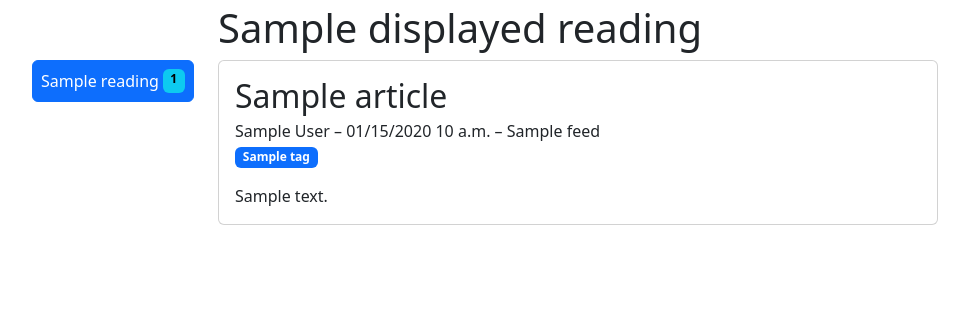
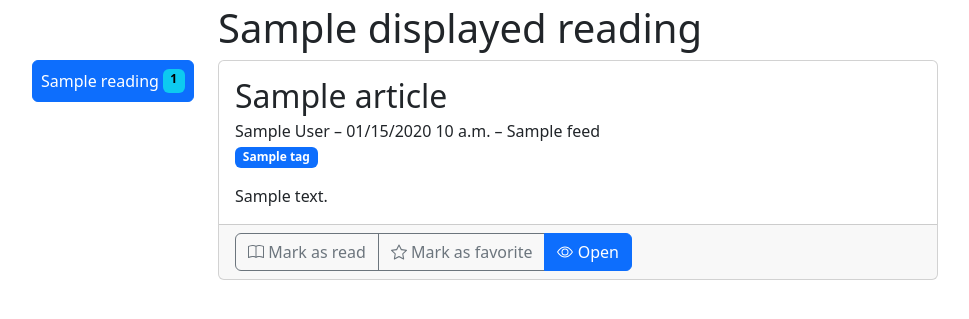
Before and after one commit to Jenselme/legadilo, a Django app: template legadilo/templates/feeds/reading_list_with_articles.html in a window 1280 px wide. Shown: the part 56-375 px from the top of the page, without its empty margins (62-1031 px from the left). Run offline with Django 5.2, Linux system fonts and the light colour scheme; the template is opened without the code that fills it: most values are stand-ins (such as "Sample title", 1, 10 or a date in 2020); some libraries are stand-ins or nearby versions.

Commit message:
feat: add action buttons

```diff
--- /dev/null
+++ b/legadilo/static/css/base.css
@@ -0,0 +1,5 @@
+.bi {
+    display: inline-block;
+    vertical-align: -.125em;
+    fill: currentColor;
+}
--- a/legadilo/templates/base.html
+++ b/legadilo/templates/base.html
@@ -23,6 +23,7 @@
                   integrity="sha512-jnSuA4Ss2PkkikSOLtYs8BlYIeeIK1h99ty4YfvRPAlzr377vr3CXDb7sb7eEEBYjDtcYj+AjBH3FLv5uSJuXg=="
                   crossorigin="anonymous"
                   referrerpolicy="no-referrer" />
+            <link rel="stylesheet" href="{% static 'css/base.css' %}" />
             {% block page_css %}
             {% endblock page_css %}
         {% endblock css %}
--- /dev/null
+++ b/legadilo/templates/feeds/partials/article_actions.html
@@ -0,0 +1,75 @@
+{% load i18n %}
+
+<form class="btn-group"
+      role="group"
+      aria-label="{% translate 'Actions on the article' %}"
+      action=""
+      method="post">
+    <button class="btn btn-outline-secondary" type="submit">
+        {% if article.is_read %}
+            <svg xmlns="http://www.w3.org/2000/svg"
+                 width="16"
+                 height="16"
+                 fill="currentColor"
+                 class="bi bi-book-fill"
+                 viewBox="0 0 16 16">
+                <path d="M8 1.783C7.015.936 5.587.81 4.287.94c-1.514.153-3.042.672-3.994 1.105A.5.5 0 0 0 0 2.5v11a.5.5 0 0 0 .707.455c.882-.4 2.303-.881 3.68-1.02 1.409-.142 2.59.087 3.223.877a.5.5 0 0 0 .78 0c.633-.79 1.814-1.019 3.222-.877 1.378.139 2.8.62 3.681 1.02A.5.5 0 0 0 16 13.5v-11a.5.5 0 0 0-.293-.455c-.952-.433-2.48-.952-3.994-1.105C10.413.809 8.985.936 8 1.783" />
+            </svg>
+        {% else %}
+            <svg xmlns="http://www.w3.org/2000/svg"
+                 width="16"
+                 height="16"
+                 fill="currentColor"
+                 class="bi bi-book"
+                 viewBox="0 0 16 16">
+                <path d="M1 2.828c.885-.37 2.154-.769 3.388-.893 1.33-.134 2.458.063 3.112.752v9.746c-.935-.53-2.12-.603-3.213-.493-1.18.12-2.37.461-3.287.811zm7.5-.141c.654-.689 1.782-.886 3.112-.752 1.234.124 2.503.523 3.388.893v9.923c-.918-.35-2.107-.692-3.287-.81-1.094-.111-2.278-.039-3.213.492zM8 1.783C7.015.936 5.587.81 4.287.94c-1.514.153-3.042.672-3.994 1.105A.5.5 0 0 0 0 2.5v11a.5.5 0 0 0 .707.455c.882-.4 2.303-.881 3.68-1.02 1.409-.142 2.59.087 3.223.877a.5.5 0 0 0 .78 0c.633-.79 1.814-1.019 3.222-.877 1.378.139 2.8.62 3.681 1.02A.5.5 0 0 0 16 13.5v-11a.5.5 0 0 0-.293-.455c-.952-.433-2.48-.952-3.994-1.105C10.413.809 8.985.936 8 1.783" />
+            </svg>
+        {% endif %}
+        {% if article.is_read %}
+            {% translate 'Mark as unread' %}
+        {% else %}
+            {% translate 'Mark as read' %}
+        {% endif %}
+    </button>
+    <button class="btn btn-outline-secondary" type="submit">
+        {% if article.is_favorite %}
+            <svg xmlns="http://www.w3.org/2000/svg"
+                 width="16"
+                 height="16"
+                 fill="currentColor"
+                 class="bi bi-star-fill"
+                 viewBox="0 0 16 16"
+                 aria-hidden="true">
+                <path d="M3.612 15.443c-.386.198-.824-.149-.746-.592l.83-4.73L.173 6.765c-.329-.314-.158-.888.283-.95l4.898-.696L7.538.792c.197-.39.73-.39.927 0l2.184 4.327 4.898.696c.441.062.612.636.282.95l-3.522 3.356.83 4.73c.078.443-.36.79-.746.592L8 13.187l-4.389 2.256z" />
+            </svg>
+        {% else %}
+            <svg xmlns="http://www.w3.org/2000/svg"
+                 width="16"
+                 height="16"
+                 fill="currentColor"
+                 class="bi bi-star"
+                 viewBox="0 0 16 16"
+                 aria-hidden="true">
+                <path d="M2.866 14.85c-.078.444.36.791.746.593l4.39-2.256 4.389 2.256c.386.198.824-.149.746-.592l-.83-4.73 3.522-3.356c.33-.314.16-.888-.282-.95l-4.898-.696L8.465.792a.513.513 0 0 0-.927 0L5.354 5.12l-4.898.696c-.441.062-.612.636-.283.95l3.523 3.356-.83 4.73zm4.905-2.767-3.686 1.894.694-3.957a.56.56 0 0 0-.163-.505L1.71 6.745l4.052-.576a.53.53 0 0 0 .393-.288L8 2.223l1.847 3.658a.53.53 0 0 0 .393.288l4.052.575-2.906 2.77a.56.56 0 0 0-.163.506l.694 3.957-3.686-1.894a.5.5 0 0 0-.461 0z" />
+            </svg>
+        {% endif %}
+        {% if article.is_favorite %}
+            {% translate 'Unmark as favorite' %}
+        {% else %}
+            {% translate 'Mark as favorite' %}
+        {% endif %}
+    </button>
+    <a class="btn btn-primary" role="button" href="#">
+        <svg xmlns="http://www.w3.org/2000/svg"
+             width="16"
+             height="16"
+             fill="currentColor"
+             class="bi bi-eye"
+             viewBox="0 0 16 16"
+             aria-hidden="true">
+            <path d="M16 8s-3-5.5-8-5.5S0 8 0 8s3 5.5 8 5.5S16 8 16 8M1.173 8a13 13 0 0 1 1.66-2.043C4.12 4.668 5.88 3.5 8 3.5s3.879 1.168 5.168 2.457A13 13 0 0 1 14.828 8q-.086.13-.195.288c-.335.48-.83 1.12-1.465 1.755C11.879 11.332 10.119 12.5 8 12.5s-3.879-1.168-5.168-2.457A13 13 0 0 1 1.172 8z" />
+            <path d="M8 5.5a2.5 2.5 0 1 0 0 5 2.5 2.5 0 0 0 0-5M4.5 8a3.5 3.5 0 1 1 7 0 3.5 3.5 0 0 1-7 0" />
+        </svg>
+        {% translate 'Open' %}
+    </a>
+</form>
--- a/legadilo/templates/feeds/reading_list_with_articles.html
+++ b/legadilo/templates/feeds/reading_list_with_articles.html
@@ -49,6 +49,7 @@
                             </div>
                             <p class="card-text">{{ article.summary | safe }}</p>
                         </div>
+                        <div class="card-footer">{% include "feeds/partials/article_actions.html" %}</div>
                     </div>
                 {% empty %}
                     <p>{% translate "This reading list is empty." %}</p>
```
Also changed, not shown: 1 other file.
